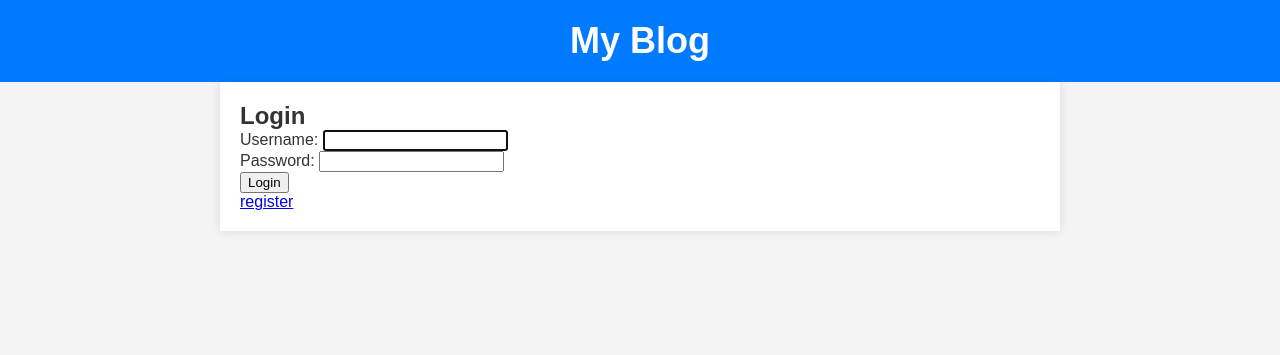
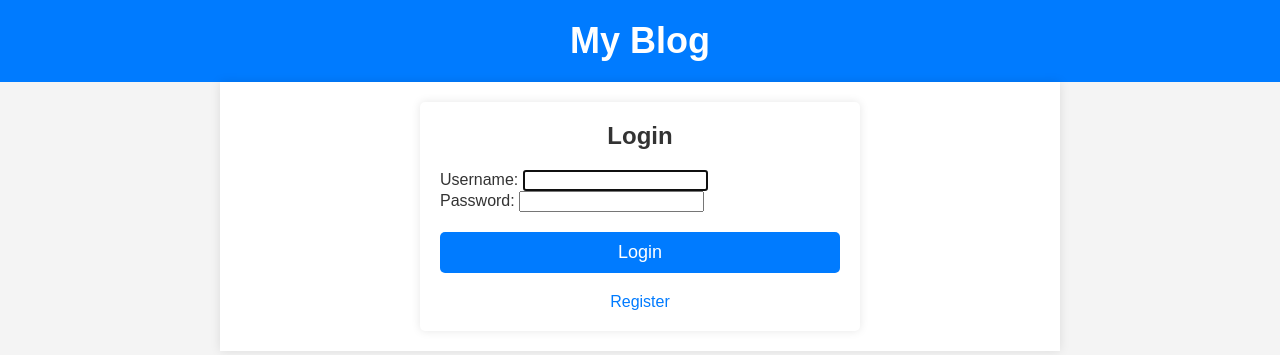
Before and after one commit to ahmedradwan21/Blog_APP, a Django app: page /login/ in a window 1280 px wide. Shown: the top 355 px of the page. Run offline with Django 4.2, Linux system fonts and the light colour scheme.

Commit message:
Hello in ATR

```diff
--- a/blog/templates/blog/login.html
+++ b/blog/templates/blog/login.html
@@ -1,12 +1,61 @@
 {% extends 'blog/main.html' %}
 
 {% block content %}
-  <h2>Login</h2>
-  <form method="post">
-    {% csrf_token %}
-    {{ form.as_p }}
-    <button type="submit">Login</button>
-    <p class="cancel-link"><a href="{% url 'register' %}">register</a></p>
+  <div class="container">
+    <h2>Login</h2>
+    <form method="post">
+      {% csrf_token %}
+      {{ form.as_p }}
+      <button type="submit" class="btn btn-primary">Login</button>
+    </form>
+    <p class="cancel-link"><a href="{% url 'register' %}">Register</a></p>
+  </div>
 
-  </form>
+  <style>
+    .container {
+      max-width: 400px;
+      margin: 0 auto;
+      padding: 20px;
+      background-color: #fff;
+      box-shadow: 0 0 10px rgba(0, 0, 0, 0.1);
+      border-radius: 5px;
+    }
+
+    h2 {
+      font-size: 24px;
+      text-align: center;
+      margin-bottom: 20px;
+    }
+
+    form {
+      width: 100%;
+    }
+
+    .btn-primary {
+      display: block;
+      width: 100%;
+      padding: 10px;
+      margin-top: 20px;
+      background-color: #007bff;
+      color: #fff;
+      border: none;
+      border-radius: 5px;
+      font-size: 18px;
+      cursor: pointer;
+    }
+
+    .btn-primary:hover {
+      background-color: #0056b3;
+    }
+
+    .cancel-link {
+      text-align: center;
+      margin-top: 20px;
+    }
+
+    .cancel-link a {
+      text-decoration: none;
+      color: #007bff;
+    }
+  </style>
 {% endblock %}
--- a/blog/templates/blog/post_list.html
+++ b/blog/templates/blog/post_list.html
@@ -8,9 +8,7 @@
     <meta name="viewport" content="width=device-width, initial-scale=1.0">
     <title>Your Blog Page</title>
     <style>
-        /* Custom CSS Styles */
 
-        /* General Styles */
         body {
             font-family: Arial, sans-serif;
             background-color: #f8f8f8;
@@ -27,14 +25,12 @@
             border-radius: 5px;
         }
 
-        /* Header Styles */
         .greeting {
             font-size: 18px;
             margin-bottom: 10px;
             color: #333;
         }
 
-        /* Navigation Links */
         .nav-links {
             margin-top: 10px;
         }
@@ -52,7 +48,6 @@
             background-color: #0056b3;
         }
 
-        /* Search Form Styles */
         .search-form {
             margin-top: 20px;
         }
@@ -79,7 +74,6 @@
             background-color: #0056b3;
         }
 
-        /* Post List Styles */
         .post-list-header {
             font-size: 24px;
             margin-top: 20px;
```
Also changed, not shown: db.sqlite3.
